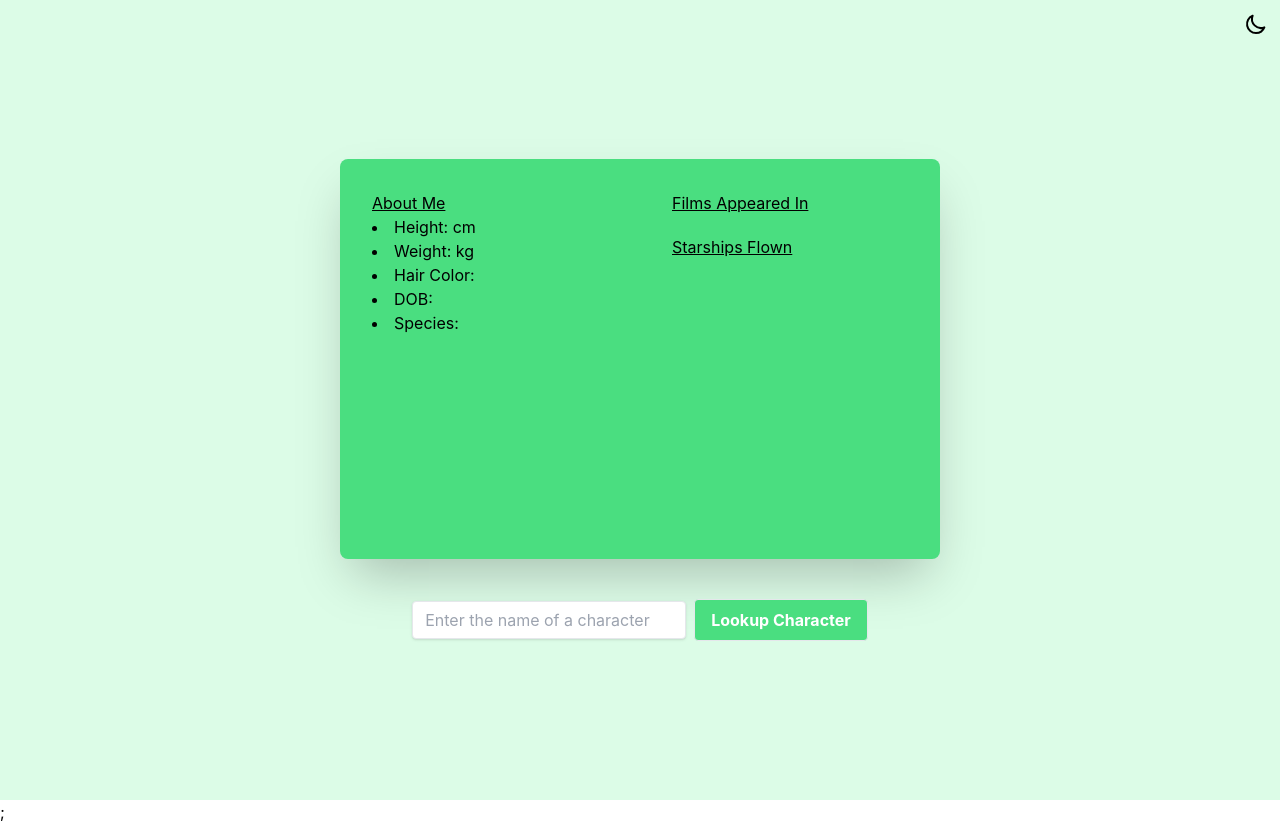
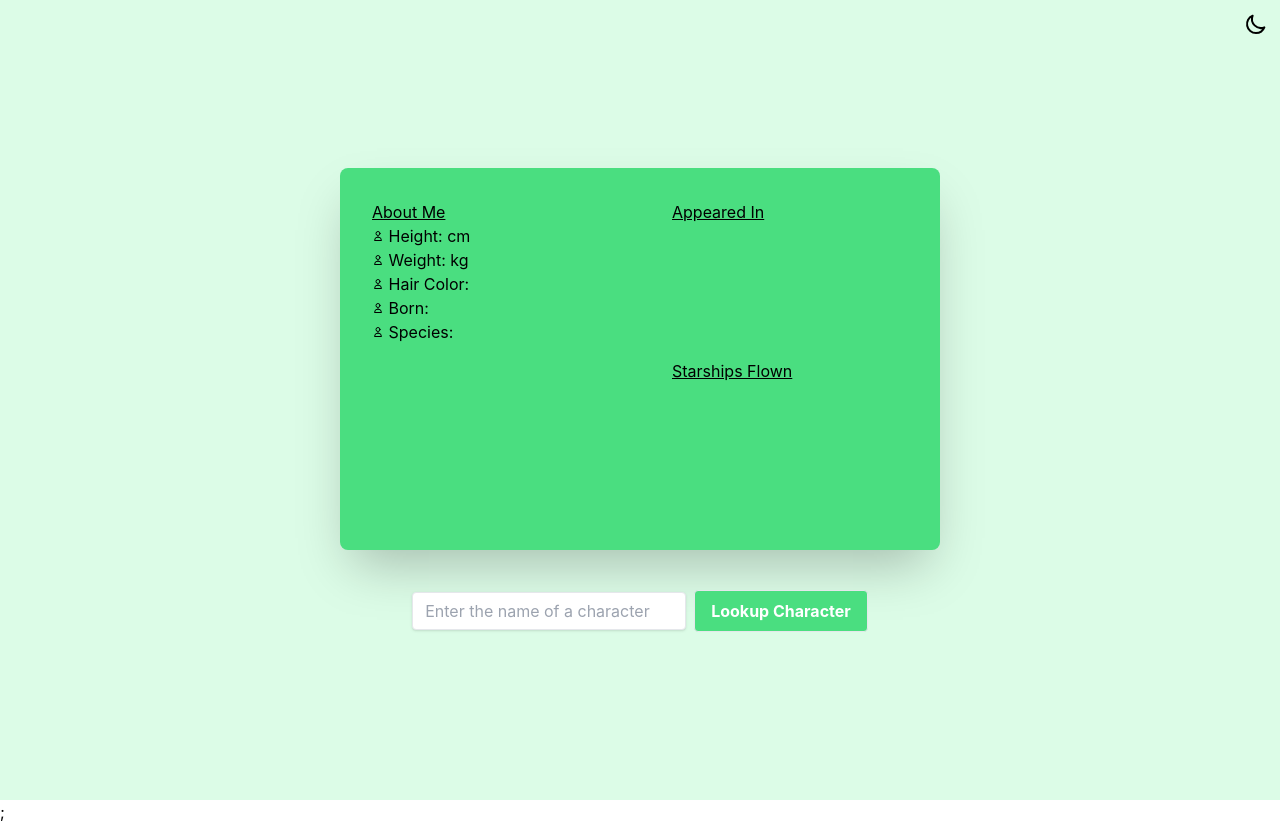
Before and after one commit to dsuroviec/star-stars, a Next.js app: page / in a window 1280 px wide. Built offline with nearby package versions, Linux system fonts and the light colour scheme.

Commit message:
Added bullet icons, and animations

```diff
--- a/pages/index.tsx
+++ b/pages/index.tsx
@@ -2,12 +2,23 @@ import { useState } from "react";
 import type { NextPage } from "next";
 import Head from "next/head";
 import Image from "next/image";
-import styles from "../styles/Home.module.css";
-import Link from "next/link";
-import { MoonIcon, SunIcon } from "@heroicons/react/outline";
+
+import {
+  MoonIcon,
+  SunIcon,
+  PaperAirplaneIcon,
+  VideoCameraIcon,
+  UserIcon,
+} from "@heroicons/react/outline";
 import Input from "../components/Input";
 import Button from "../components/Button";
 import { useTheme } from "next-themes";
+
+// To Do
+// Consider using pseudo to reduce jsx icons for bullets, or use one icon in Header
+// Consider setting up dark mode manually using local storage
+// Finish dark/light mode colors
+// Add validations:Need an error when there is no match, and return when no data.
 
 const Home: NextPage = () => {
   interface Character {
@@ -65,40 +76,62 @@ const Home: NextPage = () => {
 
       <main className="max-w-[600px] min-h-screen flex flex-col mx-auto justify-center ">
         <section id="Character">
-          <div className="bg-green-400 min-h-[400px] rounded-lg shadow-2xl p-4 ">
+          <div className="bg-green-400 rounded-lg shadow-2xl p-4 ">
             <h1 className="text-center text-2xl">{name}</h1>
-            <div className="flex p-4">
+            <div className="flex min-h-[350px] p-4">
               <div className="basis-1/2">
                 <h2 className="underline ">About Me</h2>
-                <ul className="list-disc list-inside">
-                  <li>Height:&nbsp;{height}cm</li>
-                  <li>Weight:&nbsp;{mass}kg</li>
-                  <li>Hair Color:&nbsp;{hair_color}</li>
-                  <li>DOB:&nbsp;{birth_year}</li>
-                  <li>
-                    Species:
-                    <ul className="list-disc ml-8 list-inside">
-                      {species.map((species: any, index: number) => (
-                        <li key={index}>{species.name}</li>
-                      ))}
-                    </ul>
+                <ul className="">
+                  <li className="flex items-center">
+                    <UserIcon className="h-3 w-3" />
+                    &nbsp;Height:&nbsp;{height}cm
                   </li>
+                  <li className="flex items-center">
+                    <UserIcon className="h-3 w-3" />
+                    &nbsp;Weight:&nbsp;{mass}kg
+                  </li>
+                  <li className="flex items-center">
+                    <UserIcon className="h-3 w-3" />
+                    &nbsp;Hair Color:&nbsp;{hair_color}
+                  </li>
+                  <li className="flex items-center">
+                    <UserIcon className="h-3 w-3" />
+                    &nbsp;Born:&nbsp;{birth_year}
+                  </li>
+
+                  <li className="flex items-center">
+                    <UserIcon className="h-3 w-3 flex" />
+                    &nbsp;Species:&nbsp;
+                  </li>
+                  <ul className="block list-disc ml-8">
+                    {species.map((species: any) => (
+                      <li>{species.name}</li>
+                    ))}
+                  </ul>
                 </ul>
               </div>
-              <div className="basis-1/2 pl-8">
-                <div className="">
-                  <h2 className="underline">Films Appeared In</h2>
-                  <ul className="list-disc list-inside">
+              <div className=" basis-1/2 flex flex-col pl-8 h-unset ">
+                <div className=" basis-1/2">
+                  <h2 className="underline">Appeared In</h2>
+                  <ul className="">
                     {films.map((film: any, index: number) => (
-                      <li key={index}>{film.title}</li>
+                      <li key={index} className="flex items-center">
+                        <VideoCameraIcon className=" animate-pulse h-3 w-3" />
+                        &nbsp; {film.title}
+                      </li>
                     ))}
                   </ul>
                 </div>
-                <div className="pt-5">
+                <div className="basis-1/2">
                   <h2 className="underline">Starships Flown</h2>
-                  <ul className="list-disc list-inside">
+                  <ul className="">
                     {starships.map((starship: any, index: number) => (
-                      <li key={index}>{starship.name}</li>
+                      <>
+                        <li key={index} className="flex items-center">
+                          <PaperAirplaneIcon className=" animate-spin h-3 w-3" />
+                          &nbsp; {starship.name}
+                        </li>
+                      </>
                     ))}
                   </ul>
                 </div>
--- a/styles/globals.css
+++ b/styles/globals.css
@@ -18,3 +18,9 @@ a {
 * {
   box-sizing: border-box;
 }
+.userIcon:before {
+  content: url(../public/images/user.svg);
+  display: block;
+  height: 16px;
+  width: 16px;
+}
```
Also changed, not shown: public/images/user.svg (added).
